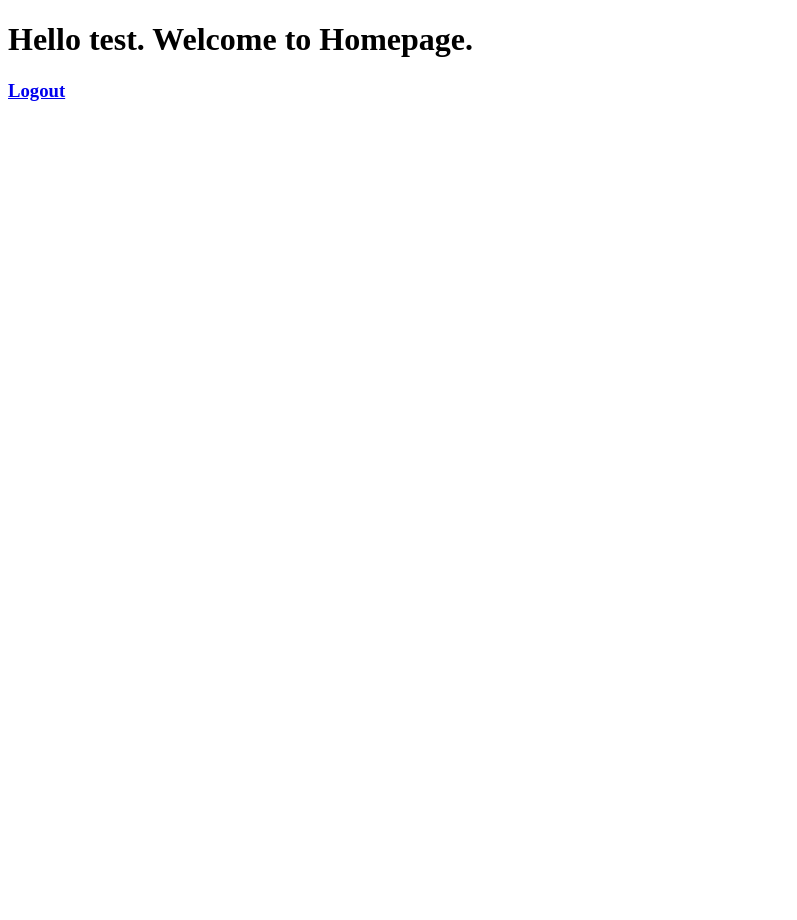
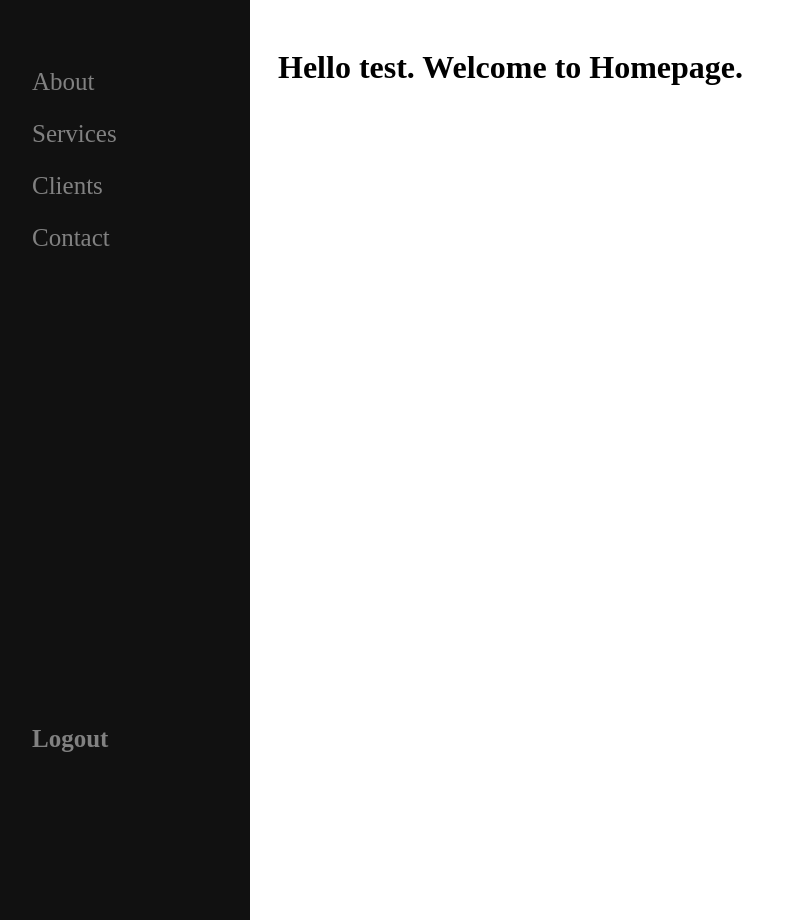
Before and after one commit to Neeraz666/thoughts_sharing, a Django app: page /home/ in a window 1280 px wide. Shown: the whole page, without its empty margins (0-797 px from the left). Run offline with Django 4.2, Linux system fonts and the light colour scheme; a user stored in the database is signed in.

Commit message:
Added Side Navigation bar

```diff
--- a/Soch/templates/Home/index.html
+++ b/Soch/templates/Home/index.html
@@ -1,14 +1,80 @@
 <!DOCTYPE html>
 <html lang="en">
+
 <head>
     <meta charset="UTF-8">
     <meta name="viewport" content="width=device-width, initial-scale=1.0">
     <title>Home</title>
+    <style>
+        /* The side navigation menu */
+        .sidenav {
+            height: 100%;
+            width: 250px; /* Set the initial width to your desired value */
+            position: fixed;
+            z-index: 1;
+            top: 0;
+            left: 0;
+            background-color: #111;
+            overflow-x: hidden;
+            padding-top: 60px;
+            transition: 0.5s;
+        }
+
+        /* The navigation menu links */
+        .sidenav a {
+            padding: 8px 16px 16px 32px;
+            text-decoration: none;
+            font-size: 25px;
+            color: #818181;
+            display: block;
+            transition: 0.3s;
+        }
+
+        /* When you mouse over the navigation links, change their color */
+        .sidenav a:hover {
+            color: #f1f1f1;
+        }
+
+        #logout {
+            margin-top: 26em;
+        }
+
+        /* Style page content */
+        #main {
+            margin-left: 250px; /* Adjust this value to match the sidenav width */
+            padding: 20px;
+        }
+
+        /* On smaller screens, where height is less than 450px, change the style of the sidenav */
+        @media screen and (max-height: 450px) {
+            .sidenav {
+                padding-top: 15px;
+            }
+            .sidenav a {
+                font-size: 18px;
+            }
+        }
+    </style>
+
 </head>
+
 <body>
-    <h1>Hello {{user.username}}. Welcome to Homepage.</h1>
+    <div id="mySidenav" class="sidenav">
+        <a href="#">About</a>
+        <a href="#">Services</a>
+        <a href="#">Clients</a>
+        <a href="#">Contact</a>
+        <div id="logout">
+            <a href="/handlelogout">
+                <h4>Logout</h4>
+            </a>
+        </div>
+    </div>
 
-    <a href="/handlelogout"><h3>Logout</h3></a>
+    <!-- Add all page content inside this div if you want the side nav to push page content to the right -->
+    <div id="main">
+        <h1>Hello {{user.username}}. Welcome to Homepage.</h1>
+    </div>
+</body>
 
-</body>
 </html>
```
Also changed, not shown: Soch/db.sqlite3.
